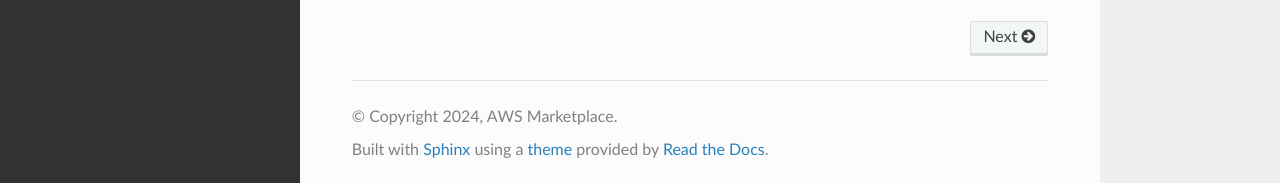
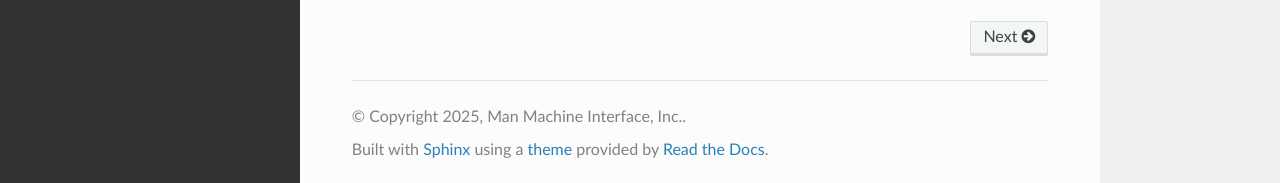
Before and after one commit to mmi-sc/dicom-store-scp-for-ahi, a Sphinx documentation site: the page built from source/index.rst, in a window 1280 px wide and 900 px high, scrolled down 879 px. Shown: the part 714-897 px from the top of the window. Built offline with Sphinx 7.4.7 and the Read the Docs theme 3.1.0, drawn with Linux system fonts in a browser that asks for light colours.

Commit message:
Update Sphinx configuration
- Configure project metadata and documentation settings
- Set proper theme and extension configurations
- Ensure consistent documentation generation

```diff
--- a/source/conf.py
+++ b/source/conf.py
@@ -7,8 +7,8 @@
 # https://www.sphinx-doc.org/en/master/usage/configuration.html#project-information
 
 project = 'DICOM Store SCP for AWS HealthImaging'
-copyright = '2024, AWS Marketplace'
-author = 'AWS Marketplace'
+copyright = '2025, Man Machine Interface, Inc.'
+author = 'Tatsuhiko Arai'
 release = '1.0.0'
 
 # -- General configuration ---------------------------------------------------
```
